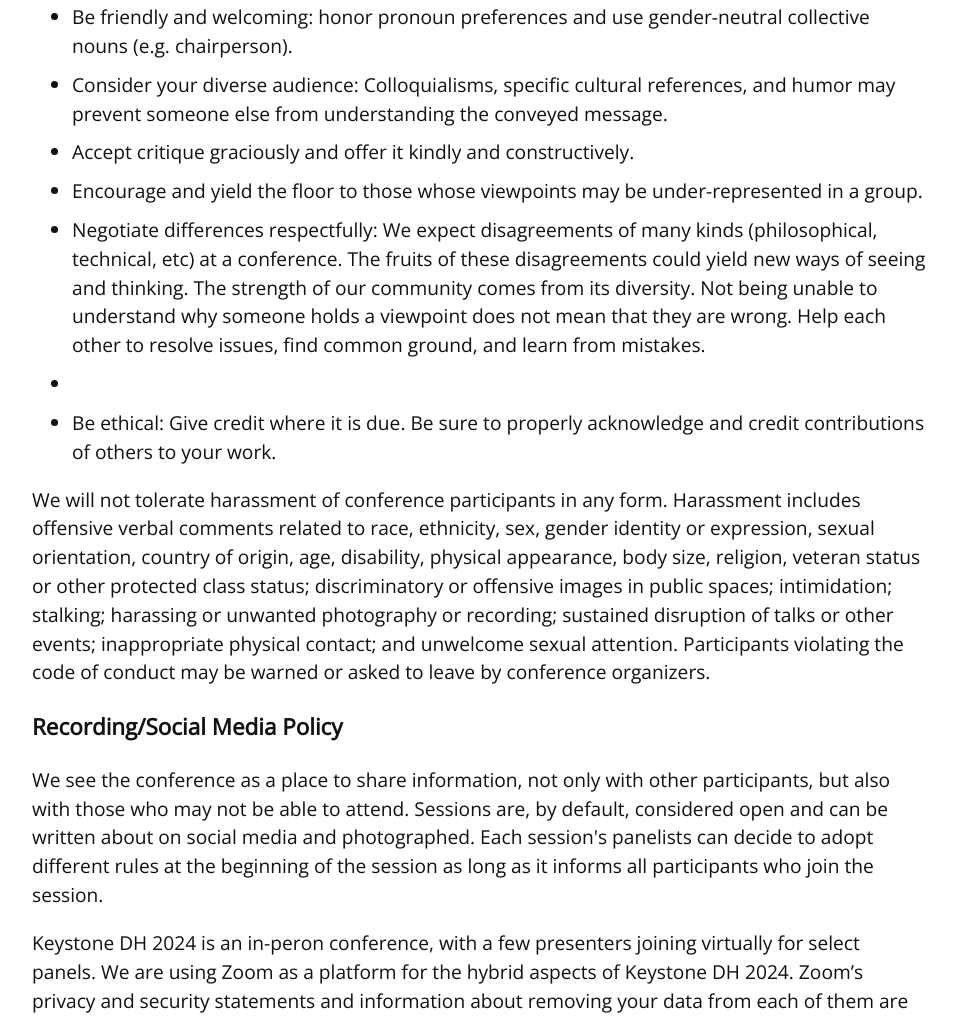
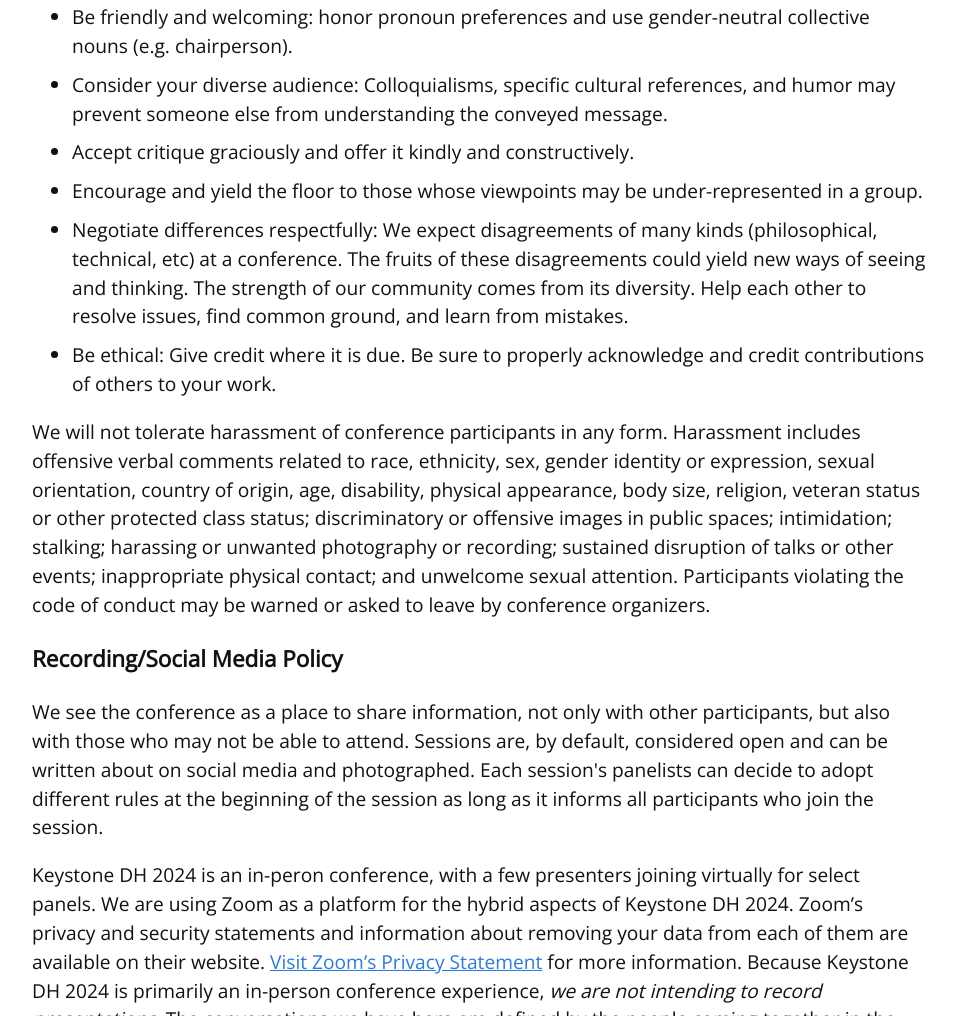
Before and after one commit to KeystoneDH/2024, an Eleventy site: page _src/about.md in a window 1280 px wide. Shown: the part 1701-2717 px from the top of the page, without its empty margins (160-1116 px from the left). Built offline with nearby package versions, Linux system fonts and the light colour scheme; Eleventy itself is replaced by a stand-in of ours; files that its build step writes are made by us from their sources.

Commit message:
spot correction

```diff
--- a/_src/about.md
+++ b/_src/about.md
@@ -60,8 +60,7 @@ We encourage the following supportive behaviors:
 - Consider your diverse audience: Colloquialisms, specific cultural references, and humor may prevent someone else from understanding the conveyed message.
 - Accept critique graciously and offer it kindly and constructively.
 - Encourage and yield the floor to those whose viewpoints may be under-represented in a group.
-- Negotiate differences respectfully: We expect disagreements of many kinds (philosophical, technical, etc) at a conference. The fruits of these disagreements could yield new ways of seeing and thinking. The strength of our community comes from its diversity. Not being unable to understand why someone holds a viewpoint does not mean that they are wrong. Help each other to resolve issues, find common ground, and learn from mistakes.
--
+- Negotiate differences respectfully: We expect disagreements of many kinds (philosophical, technical, etc) at a conference. The fruits of these disagreements could yield new ways of seeing and thinking. The strength of our community comes from its diversity. Help each other to resolve issues, find common ground, and learn from mistakes.
 - Be ethical: Give credit where it is due. Be sure to properly acknowledge and credit contributions of others to your work.
 
 We will not tolerate harassment of conference participants in any form. Harassment includes offensive verbal comments related to race, ethnicity, sex, gender identity or expression, sexual orientation, country of origin, age, disability, physical appearance, body size, religion, veteran status or other protected class status; discriminatory or offensive images in public spaces; intimidation; stalking; harassing or unwanted photography or recording; sustained disruption of talks or other events; inappropriate physical contact; and unwelcome sexual attention. Participants violating the code of conduct may be warned or asked to leave by conference organizers.
```
Also changed, not shown: 1 other file.
